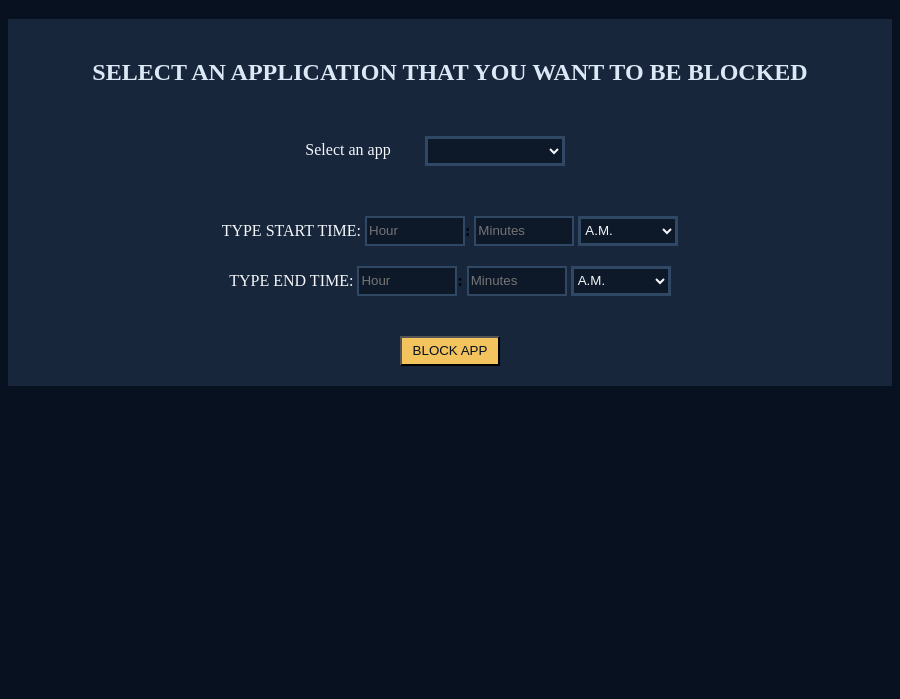
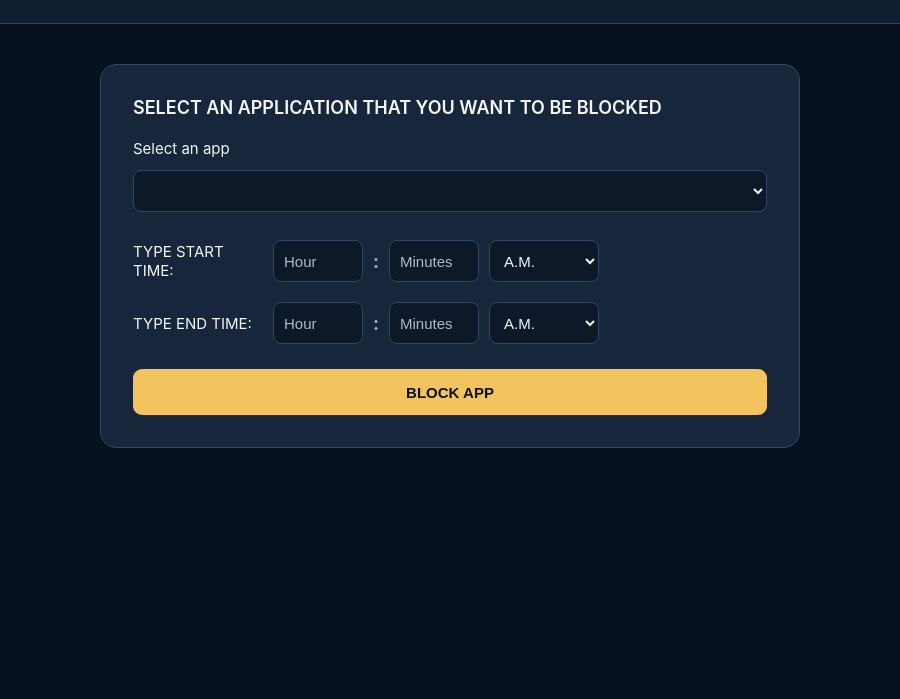
Before and after one commit to mundradhanush-lgtm/APP-BLOCKER, an Electron app: page index.html in a window 900 px wide. Shown: the part 101-800 px from the top of the page. Drawn offline with Linux system fonts and the light colour scheme; no server answers.

Commit message:
Add files via upload

```diff
--- a/style.css
+++ b/style.css
@@ -1,72 +1,163 @@
-*{
-    box-sizing:border-box;
+* {
+    box-sizing: border-box;
 }
 
-body{
-    text-align:center;
-    background-color:#08111F;
+body {
+    margin: 0;
+    min-height: 100vh;
+    background-color: #08111F;
+    color: #F5F7FB;
+    font-family: -apple-system, BlinkMacSystemFont, "SF Pro Display",
+        "SF Pro Text", Arial, sans-serif;
 }
 
-h1{
-    color:#F3C45D;
-    background-color:#111D31;
-    padding:20px;
+header {
+    background-color: #111D31;
+    padding: 1.5rem 1.25rem;
+    border-bottom: 1px solid #304863;
 }
 
-main{
-    background-color:#17263B;
-    padding:20px;
+h1 {
+    text-align:center;
+    color: #F3C45D;
+    font-size: 1.875rem;
+    letter-spacing: 0.0625rem;
 }
 
-h2{
-    color:#DCE8F5;
+main {
+    width: min(700px, 90%);
+    margin: 2.5rem auto;
+    padding: 2rem;
+    background-color: #17263B;
+    border: 1px solid #304863;
+    border-radius: 1rem;
 }
 
-label{
-    color:#F5F7FB;
+section {
+    margin-bottom: 1.75rem;
+}
+
+section:last-child {
+    margin-bottom: 0;
+}
+
+h2 {
+    margin-top: 0;
+    margin-bottom: 1.25rem;
+    color: #F5F7FB;
+    font-size: 1.125rem;
+    font-weight: 600;
+}
+
+label {
+    color: #F5F7FB;
+    font-size: 0.9375rem;
+}
+
+#app_selector {
+    display: block;
+    width: 100%;
+    height: 2.625rem;
+    margin: 0.75rem 0 0;
+}
+
+#start_time,
+#end_time {
+    display: flex;
+    align-items: center;
+    gap: 0.625rem;
+    margin: 0 0 1.25rem;
+}
+
+#start_time label,
+#end_time label {
+    width: 8.125rem;
+}
+
+input,
+select {
+    background-color: #0D1929;
+    color: #F5F7FB;
+    border: 1px solid #304863;
+    border-radius: 0.5rem;
+    height: 2.625rem;
+    font-size: 0.9375rem;
+    padding: 0 0.625rem;
+    outline: none;
 }
 
 input {
-    background-color: #0D1929;
-    color: #F5F7FB;
-    border: 2px solid #304863;
-    inline-size:100px;
-    block-size:30px;
-}
-
-input:focus{
-    border:2px #F3C45D solid;
+    width: 5.625rem;
 }
 
 select {
-    background-color: #0D1929;
-    color: #F5F7FB;
-    border: 3px solid #304863;
-    inline-size:100px;
-    block-size:30px;
+    width: 6.875rem;
 }
 
-#app_selector{
-    inline-size:140px;
-    margin:30px;
+input:focus,
+select:focus {
+    border-color: #F3C45D;
 }
 
-#start_time{
-    margin:20px;
+input::placeholder {
+    color: #AEBBCB;
 }
 
-#end_time{
-    margin:20px;
+strong {
+    color: #AEBBCB;
+    font-size: 1.125rem;
 }
 
-button{
-    inline-size:100px;
-    block-size:30px;
-    margin-block-start:20px;
-    background-color:#F3C45D;
-    color:#08111F;
+button {
+    width: 100%;
+    height: 2.875rem;
+    margin-top: 0.3125rem;
+    border: none;
+    border-radius: 0.5625rem;
+    background-color: #F3C45D;
+    color: #08111F;
+    font-size: 0.9375rem;
+    font-weight: 700;
+    cursor: pointer;
+    transition: 0.2s ease;
 }
 
-button:hover{
-    color:#FFE39A;
+button:hover {
+    background-color: #FFE39A;
 }
+
+button:active {
+    transform: scale(0.98);
+}
+
+button:focus-visible {
+    outline: 2px solid #FFE39A;
+    outline-offset: 3px;
+}
+
+@media (max-width: 600px) {
+    main {
+        width: 94%;
+        padding: 1.5rem;
+        margin: 1.5625rem auto;
+    }
+
+    #start_time,
+    #end_time {
+        flex-wrap: wrap;
+    }
+
+    #start_time label,
+    #end_time label {
+        width: 100%;
+        margin-bottom: 0.25rem;
+    }
+
+    input {
+        width: 5rem;
+    }
+
+    select {
+        width: 6.25rem;
+    }
+}
```
